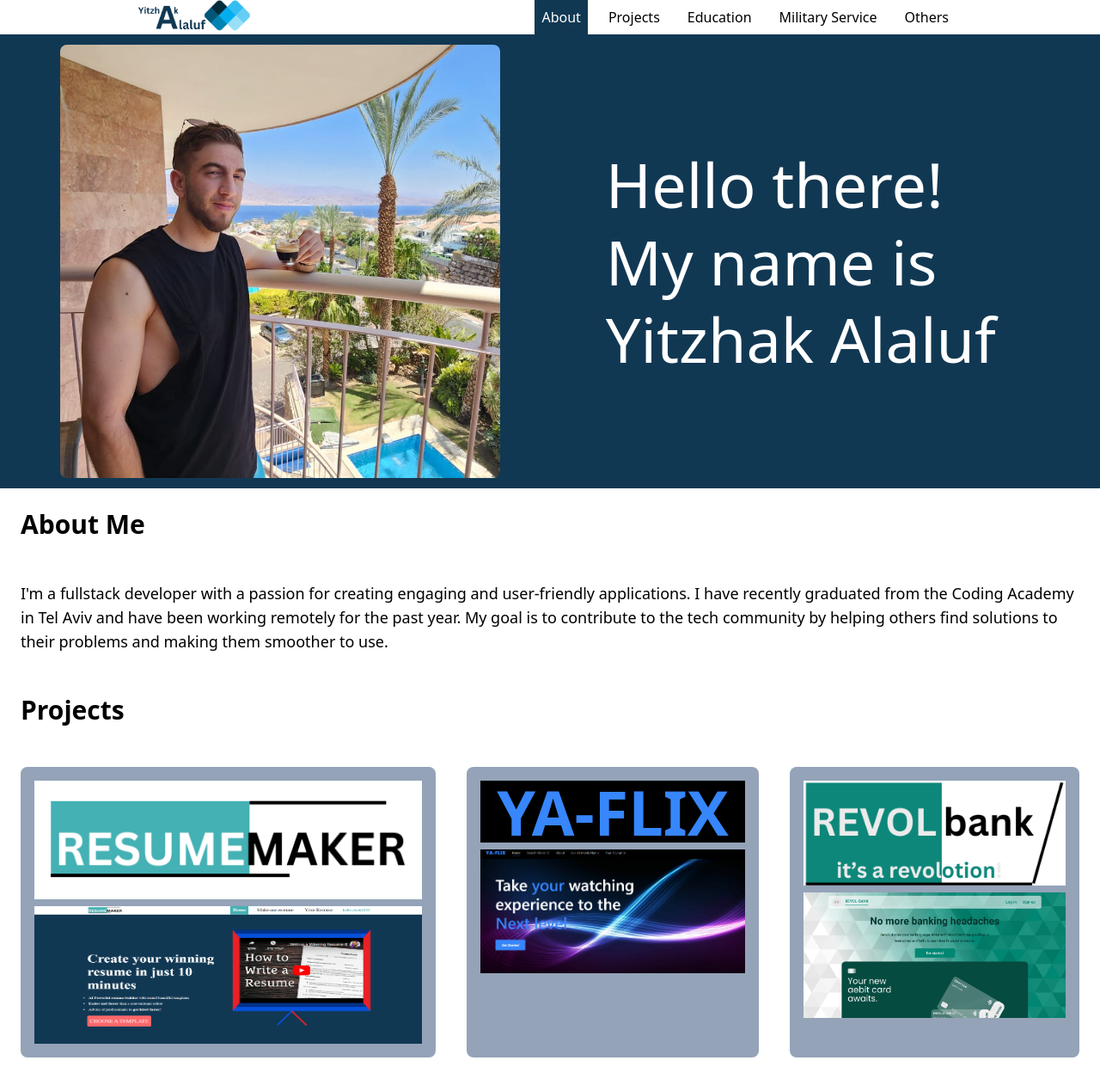
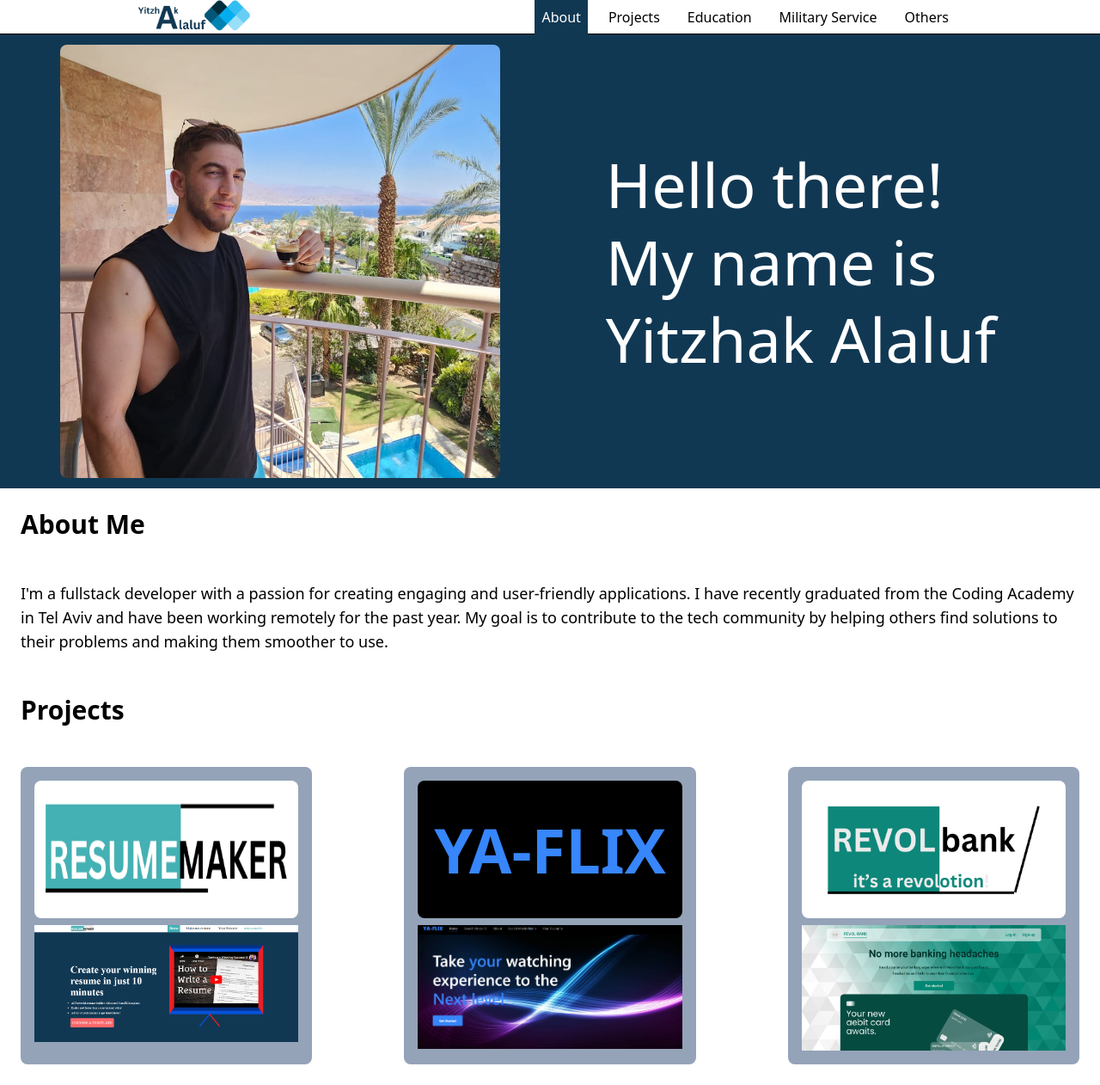
Before and after one commit to yizak223/portfolio, a React (Vite) app: page / in a window 1280 px wide. Shown: the whole page at 86% size. Built offline with nearby package versions, Linux system fonts and the light colour scheme.

Commit message:
style the projects

```diff
--- a/src/component/NavBar/NavBar.tsx
+++ b/src/component/NavBar/NavBar.tsx
@@ -4,7 +4,7 @@ export default function NavBar() {
     const active: boolean = true; // Example of active state
 
     return (
-        <div className="sticky top-0 bg-white flex justify-center items-center h-10">
+        <div className="sticky top-0 bg-white flex justify-center items-center h-10 border-b border-black">
             <nav className='flex justify-between w-3/4'>
                 <div>
                     <img className='h-9 object-cover' src={logo} alt="" />
--- a/src/component/Projects/Projects.tsx
+++ b/src/component/Projects/Projects.tsx
@@ -14,16 +14,16 @@ export default function Projects() {
       <div>
         <div className="flex justify-between p-6 gap-9">
           <div className='bg-slate-400 p-4 rounded-lg flex flex-col gap-2'>
-            <img className='min-h-20' src={resumeLogo} alt="" />
-            <img className='h-20' src={resumeHomePage} alt="" />
+            <img className='w-24 h-20 rounded-lg' src={resumeLogo} alt="" />
+            <img className='w-24 object-right' src={resumeHomePage} alt="" />
           </div>
           <div className='bg-slate-400 p-4 rounded-lg flex flex-col gap-2'>
-            <h3 className='bg-black text-yaFlixBlue font-bold text-7xl w-24 text-center'>YA-FLIX</h3>
-            <img className='w-24' src={yaFlixHomePage} alt="" />
+            <h3 className='w-24 h-20 flex justify-center items-center bg-black text-yaFlixBlue font-bold text-7xl rounded-lg'>YA-FLIX</h3>
+            <img className='w-24 object-cover' src={yaFlixHomePage} alt="" />
           </div>
           <div className='bg-slate-400 p-4 rounded-lg flex flex-col gap-2'>
-            <img className='w-24' src={revolBankLogo} alt="" />
-            <img className='w-24' src={revolBankHomePage} alt="" />
+            <img className='w-24 h-20 p-7 bg-white rounded-lg' src={revolBankLogo} alt="" />
+            <img className='w-24 object-cover' src={revolBankHomePage} alt="" />
 
           </div>
         </div>
--- a/src/output.css
+++ b/src/output.css
@@ -595,14 +595,6 @@ video {
   height: 2.25rem;
 }
 
-.min-h-20 {
-  min-height: 5rem;
-}
-
-.w-10 {
-  width: 10vw;
-}
-
 .w-2\/5 {
   width: 40%;
 }
@@ -617,10 +609,6 @@ video {
 
 .w-40 {
   width: 40vw;
-}
-
-.w-1 {
-  width: 0.25rem;
 }
 
 .cursor-pointer {
@@ -655,16 +643,21 @@ video {
   gap: 0.5rem;
 }
 
-.gap-5 {
-  gap: 1.25rem;
-}
-
 .gap-9 {
   gap: 2.25rem;
 }
 
 .rounded-lg {
   border-radius: 0.5rem;
+}
+
+.border-b {
+  border-bottom-width: 1px;
+}
+
+.border-black {
+  --tw-border-opacity: 1;
+  border-color: rgb(0 0 0 / var(--tw-border-opacity));
 }
 
 .bg-black {
@@ -692,6 +685,11 @@ video {
      object-fit: cover;
 }
 
+.object-right {
+  -o-object-position: right;
+     object-position: right;
+}
+
 .p-0 {
   padding: 0px;
 }
@@ -704,12 +702,16 @@ video {
   padding: 1rem;
 }
 
+.p-5 {
+  padding: 1.25rem;
+}
+
 .p-6 {
   padding: 1.5rem;
 }
 
-.text-center {
-  text-align: center;
+.p-7 {
+  padding: 1.75rem;
 }
 
 .text-3xl {
```
